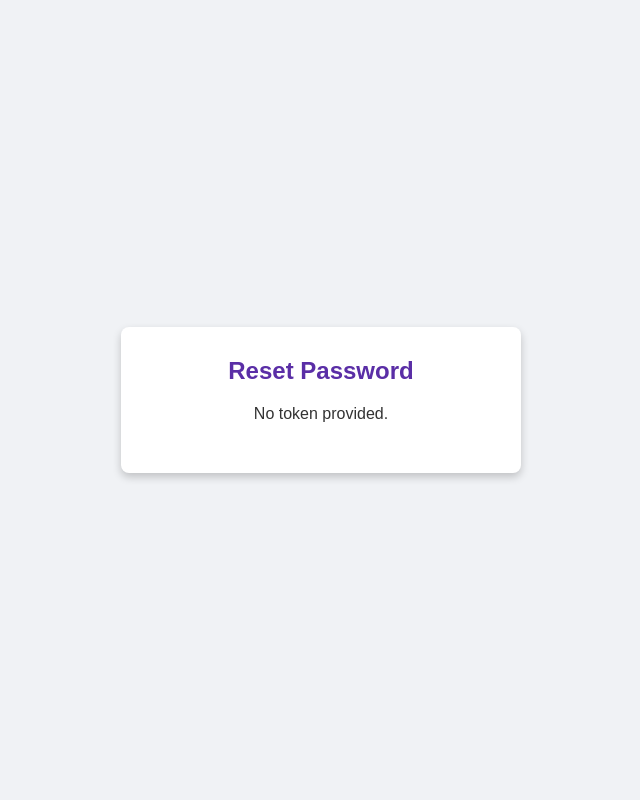
After one commit to alihussainzada/simple-php-blog, a PHP site: page /reset_password.php in a window 1280 px wide. The commit adds this page. Shown: the whole page, without its empty margins (319-959 px from the left). Run offline with PHP 8.4, Linux system fonts and the light colour scheme.

Commit message:
reset password

```diff
--- /dev/null
+++ b/reset_password.php
@@ -0,0 +1,58 @@
+<?php
+$message = '';
+$token = ''; // Initialize $token to avoid undefined variable error
+require 'db.php';
+
+if (isset($_GET['token'])) {
+    $token = htmlspecialchars(trim($_GET['token']));
+
+    // Check if the token is valid
+    $checkToken = "SELECT * FROM users WHERE token = '$token'";
+    $tokenResult = $conn->query($checkToken);
+
+    if ($tokenResult && $tokenResult->num_rows > 0) {
+        // Token is valid, proceed to check if it's a POST request
+        if ($_SERVER['REQUEST_METHOD'] === 'POST') {
+            $password = htmlspecialchars(trim($_POST['password']));
+            $token = htmlspecialchars(trim($_POST['token']));  // Retrieve token from POST
+
+            // Update password
+            $updatePassword = "UPDATE users SET password = '$password', token = NULL WHERE token = '$token'";
+            if ($conn->query($updatePassword) === TRUE) {
+                $message = "Your password has been reset successfully. You can now <a href='login.php'>log in</a>.";
+            } else {
+                $message = "Error resetting your password.";
+            }
+        }
+    } else {
+        $message = "Invalid or expired token.";
+    }
+} else {
+    $message = "No token provided.";
+}
+?>
+
+<!DOCTYPE html>
+<html lang="en">
+<head>
+    <meta charset="UTF-8">
+    <title>Reset Password</title>
+    <link rel="stylesheet" href="static/resetPasswordStyle.css">
+
+</head>
+<body>
+    <div class="container">
+        <h2>Reset Password</h2>
+        <?php if (!empty($message)) { echo "<p class='message'>$message</p>"; } ?>
+        <?php if (!empty($token) && $tokenResult && $tokenResult->num_rows > 0 && empty($message)): ?>
+            <form action="" method="post">
+                <label for="password">Enter new password:</label>
+                <input type="password" id="password" name="password" required>
+                <!-- Include the token as a hidden field -->
+                <input type="hidden" name="token" value="<?php echo $token; ?>">
+                <input type="submit" value="Reset Password">
+            </form>
+        <?php endif; ?>
+    </div>
+</body>
+</html>
--- /dev/null
+++ b/static/resetPasswordStyle.css
@@ -0,0 +1,92 @@
+/* General reset for better cross-browser consistency */
+* {
+    margin: 0;
+    padding: 0;
+    box-sizing: border-box;
+    font-family: Arial, sans-serif;
+}
+
+body {
+    display: flex;
+    justify-content: center;
+    align-items: center;
+    min-height: 100vh;
+    background-color: #f0f2f5;
+}
+
+.container {
+    width: 100%;
+    max-width: 400px;
+    background-color: #ffffff;
+    padding: 30px;
+    border-radius: 8px;
+    box-shadow: 0px 4px 8px rgba(0, 0, 0, 0.2);
+    text-align: center;
+}
+
+h2 {
+    font-size: 24px;
+    color: #5a2ea6; /* Purple theme */
+    margin-bottom: 20px;
+}
+
+p.message {
+    font-size: 16px;
+    color: #333;
+    margin-bottom: 20px;
+}
+
+label {
+    display: block;
+    text-align: left;
+    font-size: 14px;
+    color: #555;
+    margin-bottom: 8px;
+}
+
+input[type="password"] {
+    width: 100%;
+    padding: 12px;
+    margin-bottom: 20px;
+    border: 1px solid #ddd;
+    border-radius: 5px;
+    transition: border-color 0.3s;
+}
+
+input[type="password"]:focus {
+    border-color: #5a2ea6;
+    outline: none;
+}
+
+input[type="submit"] {
+    width: 100%;
+    padding: 12px;
+    font-size: 16px;
+    color: #fff;
+    background-color: #5a2ea6;
+    border: none;
+    border-radius: 5px;
+    cursor: pointer;
+    transition: background-color 0.3s;
+}
+
+input[type="submit"]:hover {
+    background-color: #4a2392;
+}
+
+.error, .success {
+    font-size: 14px;
+    margin-bottom: 10px;
+    padding: 10px;
+    border-radius: 5px;
+}
+
+.error {
+    color: #e74c3c;
+    background-color: #fdecea;
+}
+
+.success {
+    color: #27ae60;
+    background-color: #e8f5e9;
+}
```
Also changed, not shown: forget_password.php (+30 -1 lines), login.php (+4 -5 lines), mysql_tables.sql (added, +162 -0 lines), user_panel.php (+4 -6 lines).
